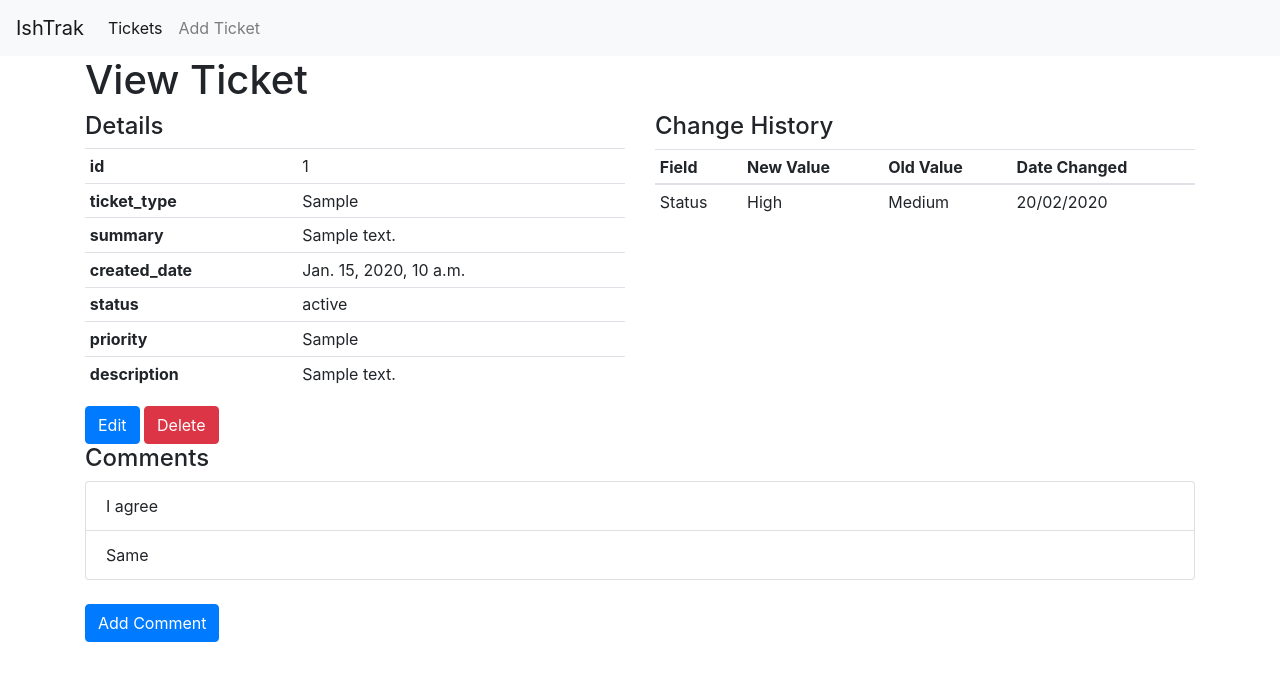
After one commit to tdunn891/trackit-issue-tracker, a Django app: page /tickets/1/ in a window 1280 px wide. The commit adds this page. Shown: the top 681 px of the page. Run offline with Django 3.2, Linux system fonts and the light colour scheme; tables that the repository leaves empty hold one stand-in row (values such as "Sample post"); some libraries are stand-ins or nearby versions.

Commit message:
Add basic add ticket and view ticket functions

```diff
--- a/templates/base.html
+++ b/templates/base.html
@@ -1,3 +1,4 @@
+{% load static from staticfiles %}
 <!DOCTYPE html>
 <html lang="en">
 
@@ -6,20 +7,20 @@
    <meta name="viewport" content="width=device-width, initial-scale=1.0">
    <link rel="stylesheet" href="https://stackpath.bootstrapcdn.com/bootstrap/4.4.1/css/bootstrap.min.css"
       integrity="sha384-Vkoo8x4CGsO3+Hhxv8T/Q5PaXtkKtu6ug5TOeNV6gBiFeWPGFN9MuhOf23Q9Ifjh" crossorigin="anonymous">
-   <title>Base.html</title>
+   <title>{% block title %}{% endblock %}</title>
 </head>
 
 <body>
    <nav class="navbar navbar-expand-lg navbar-light bg-light">
-      <a class="navbar-brand" href="#">IshTrak</a>
+      <a class="navbar-brand" href="{% url 'tickets' %}">IshTrak</a>
       <button class="navbar-toggler" type="button" data-toggle="collapse" data-target="#navbarNavAltMarkup"
          aria-controls="navbarNavAltMarkup" aria-expanded="false" aria-label="Toggle navigation">
          <span class="navbar-toggler-icon"></span>
       </button>
       <div class="collapse navbar-collapse" id="navbarNavAltMarkup">
          <div class="navbar-nav">
-            <a class="nav-item nav-link active" href="#">Tickets <span class="sr-only">(current)</span></a>
-            <a class="nav-item nav-link" href="#">Add Ticket</a>
+            <a class="nav-item nav-link active" href="{% url 'tickets' %}">Tickets <span class="sr-only">(current)</span></a>
+            <a class="nav-item nav-link" href="{% url 'add_ticket' %}">Add Ticket</a>
          </div>
       </div>
    </nav>
--- a/tickets/forms.py
+++ b/tickets/forms.py
@@ -4,4 +4,4 @@ from .models import Ticket
 class AddTicketForm(forms.ModelForm):
     class Meta:
         model = Ticket
-        fields = ('ticket_type', 'summary')
+        fields = ('ticket_type', 'summary', 'description')
--- /dev/null
+++ b/tickets/templates/view_ticket.html
@@ -0,0 +1,66 @@
+{% extends 'base.html' %}
+{% block title %}
+View Ticket | {{ ticket.id }}
+{% endblock %}
+
+{% block content %}
+<h1>View Ticket</h1>
+<div class="row">
+   <div class="col col-6">
+      <h4>Details</h4>
+      <table class="table table-sm">
+         <thead>
+            <tr>
+               {% comment %} <th scope="col">Field</th> {% endcomment %}
+               {% comment %} <th scope="col">Value</th> {% endcomment %}
+            </tr>
+         </thead>
+         <tbody>
+            {% for key, value in ticket.items %}
+            <tr>
+               <th scope="row">{{ key }}</th>
+               <td>{{ value }}</td>
+            </tr>
+            {% endfor %}
+         </tbody>
+      </table>
+      <a class="btn btn-primary" href="#">Edit</a>
+      <a class="btn btn-danger" href="#">Delete</a>
+   </div>
+   <div class="col col-6">
+
+      {% comment %} History {% endcomment %}
+      <h4>Change History</h4>
+      <table class="table table-sm">
+         <thead>
+            <tr>
+               <th scope="col">Field</th>
+               <th scope="col">New Value</th>
+               <th scope="col">Old Value</th>
+               <th scope="col">Date Changed</th>
+            </tr>
+         </thead>
+         <tbody>
+            <tr>
+               <td>Status</td>
+               <td>High</td>
+               <td>Medium</td>
+               <td>20/02/2020</td>
+            </tr>
+         </tbody>
+      </table>
+   </div>
+</div>
+<div class="row">
+   <div class="div col-12">
+      {% comment %} Comments {% endcomment %}
+      <h4>Comments</h4>
+      <ul class="list-group">
+         <li class="list-group-item">I agree</li>
+         <li class="list-group-item">Same</li>
+      </ul>
+      <br>
+      <a class="btn btn-primary" href="#">Add Comment</a>
+   </div>
+</div>
+{% endblock %}
--- a/tickets/urls.py
+++ b/tickets/urls.py
@@ -4,4 +4,5 @@ from . import views
 urlpatterns = [
     url(r'^$', views.view_tickets, name='tickets'),
     url(r'^add_ticket/$', views.add_ticket, name='add_ticket'),
+    url(r'^(?P<pk>\d+)/$', views.view_ticket, name='view_ticket'),
 ]
--- a/tickets/views.py
+++ b/tickets/views.py
@@ -7,9 +7,15 @@ from .forms import AddTicketForm
 # Create your views here.
 def view_tickets(request):
     """Display All Tickets"""
-    tickets = Ticket.objects.filter()
+    tickets = Ticket.objects.filter().order_by('-id')
     return render(request, 'tickets.html', {'tickets': tickets})
     # return HttpResponse('Hello from tickets app')
+
+def view_ticket(request, pk):
+    """Display single ticket"""
+    # ticket = get_object_or_404(Ticket, pk=pk)
+    ticket = Ticket.objects.filter(id=pk).values()[0]
+    return render(request, 'view_ticket.html', {'ticket': ticket})
 
 def add_ticket(request, pk=None):
     """Add Ticket"""
```
Also changed, not shown: tickets/models.py (+7 -7 lines), tickets/templates/add_ticket.html (+9 -0 lines), tickets/templates/tickets.html (+32 -5 lines), tickets/migrations/0005_ticket_created_date.py (added), tickets/migrations/0006_ticket_status.py (added), tickets/migrations/0007_auto_20200217_1137.py (added), tickets/migrations/0008_auto_20200217_1250.py (added).
